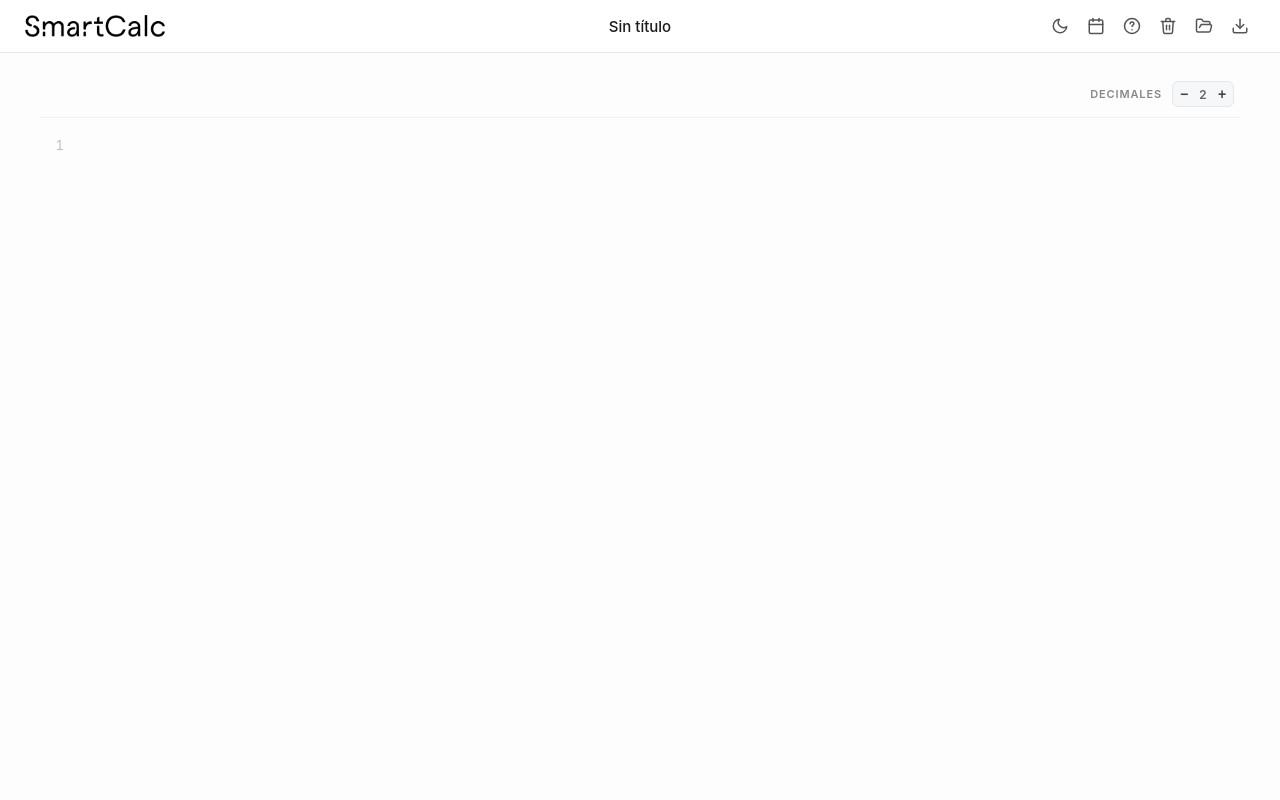
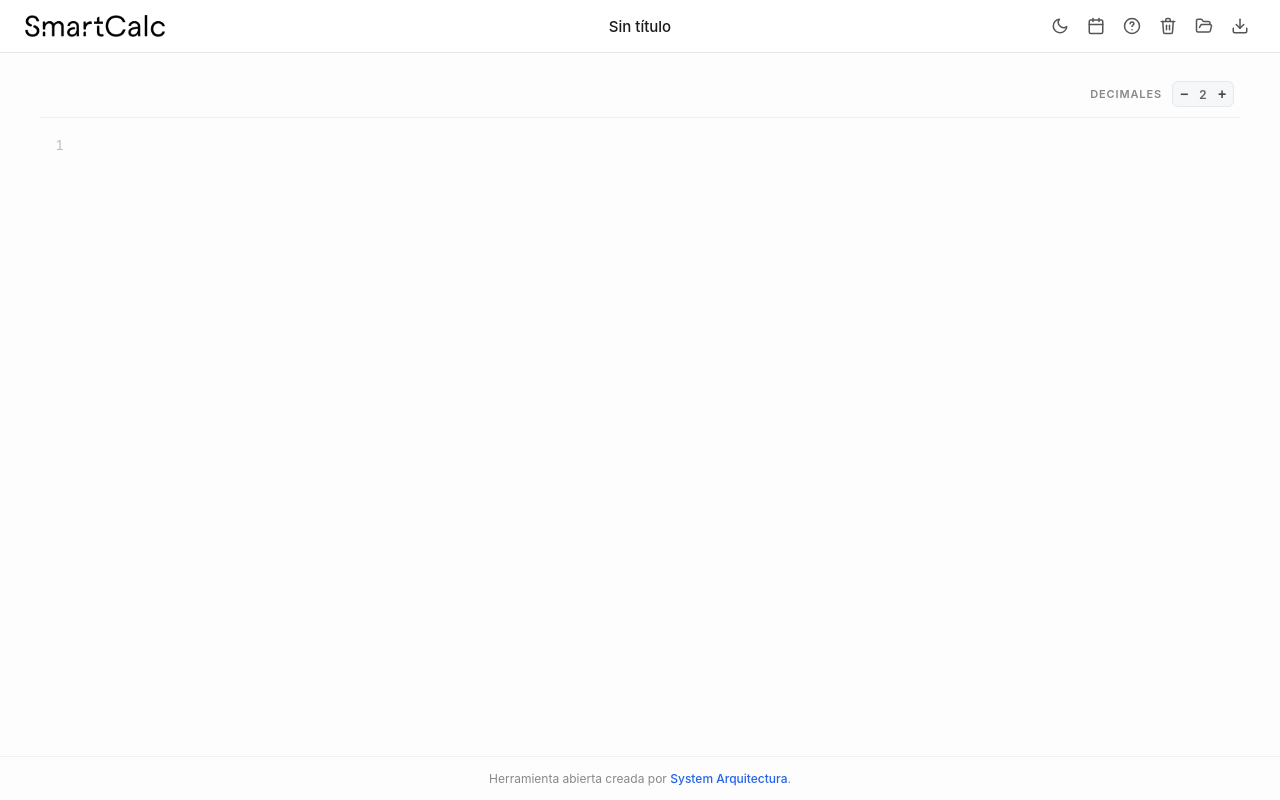
Before and after one commit to rafarq/SmartCalc, a React (Vite) app: page / in a window 1280 px wide. Built offline with nearby package versions, Linux system fonts and the light colour scheme.

Commit message:
feat(ui): footer con crédito a System Arquitectura

```diff
--- a/src/App.tsx
+++ b/src/App.tsx
@@ -35,6 +35,17 @@ export default function App() {
         onCalendar={() => setCalendarOpen(true)}
       />
       <Editor doc={doc} {...editorProps} />
+      <footer className="app-footer">
+        Herramienta abierta creada por{' '}
+        <a
+          href="https://www.systemarquitectura.com"
+          target="_blank"
+          rel="noopener noreferrer"
+        >
+          System Arquitectura
+        </a>
+        .
+      </footer>
       {helpOpen && <HelpPage onClose={() => setHelpOpen(false)} />}
       {calendarOpen && <HolidaysCalendar onClose={() => setCalendarOpen(false)} />}
     </div>
--- a/src/styles/app.css
+++ b/src/styles/app.css
@@ -955,3 +955,27 @@
     height: 44px;
   }
 }
+
+/* ───────── App footer ───────── */
+.app-footer {
+  flex-shrink: 0;
+  padding: 14px 24px;
+  border-top: 1px solid var(--border-soft);
+  background: var(--bg);
+  color: var(--text-muted);
+  font-size: 12px;
+  text-align: center;
+}
+.app-footer a {
+  color: var(--accent);
+  text-decoration: none;
+  font-weight: 500;
+}
+.app-footer a:hover {
+  text-decoration: underline;
+}
+@media (max-width: 640px) {
+  .app-footer {
+    padding: 12px 8px;
+  }
+}
```
